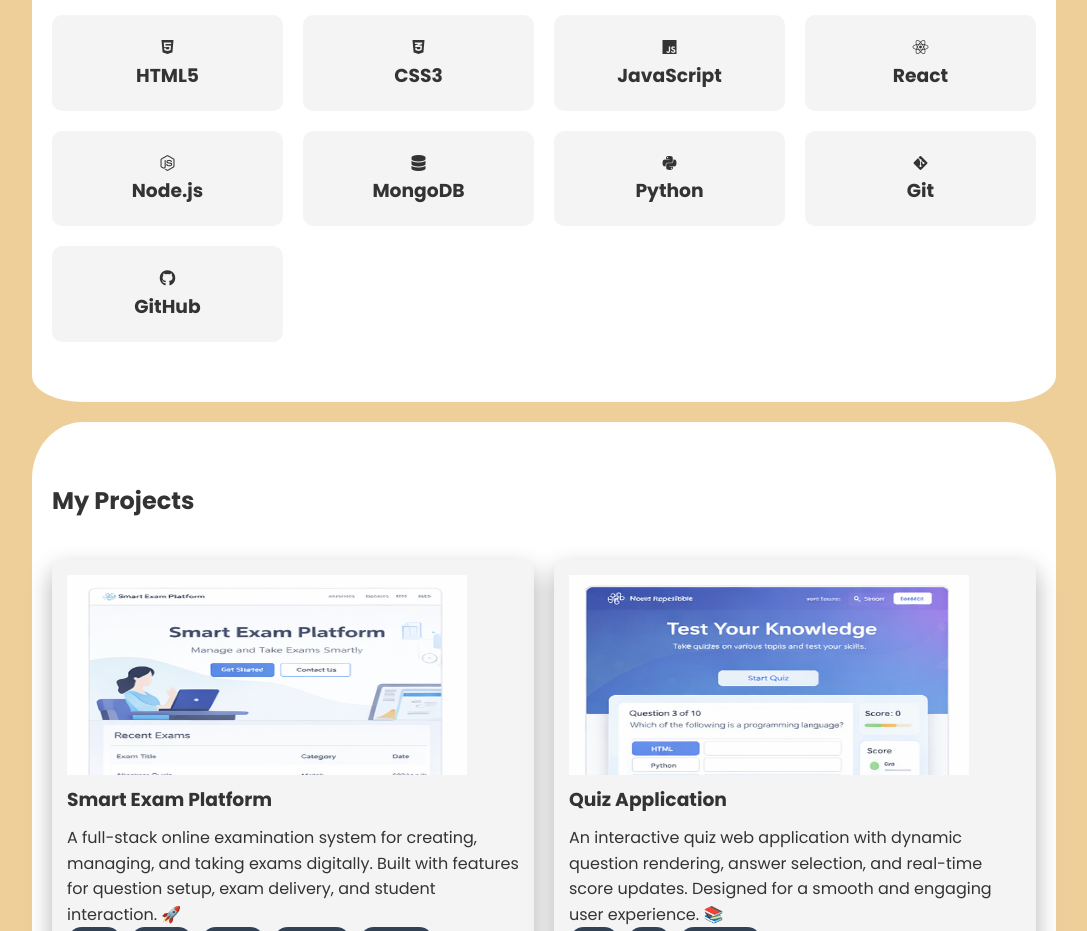
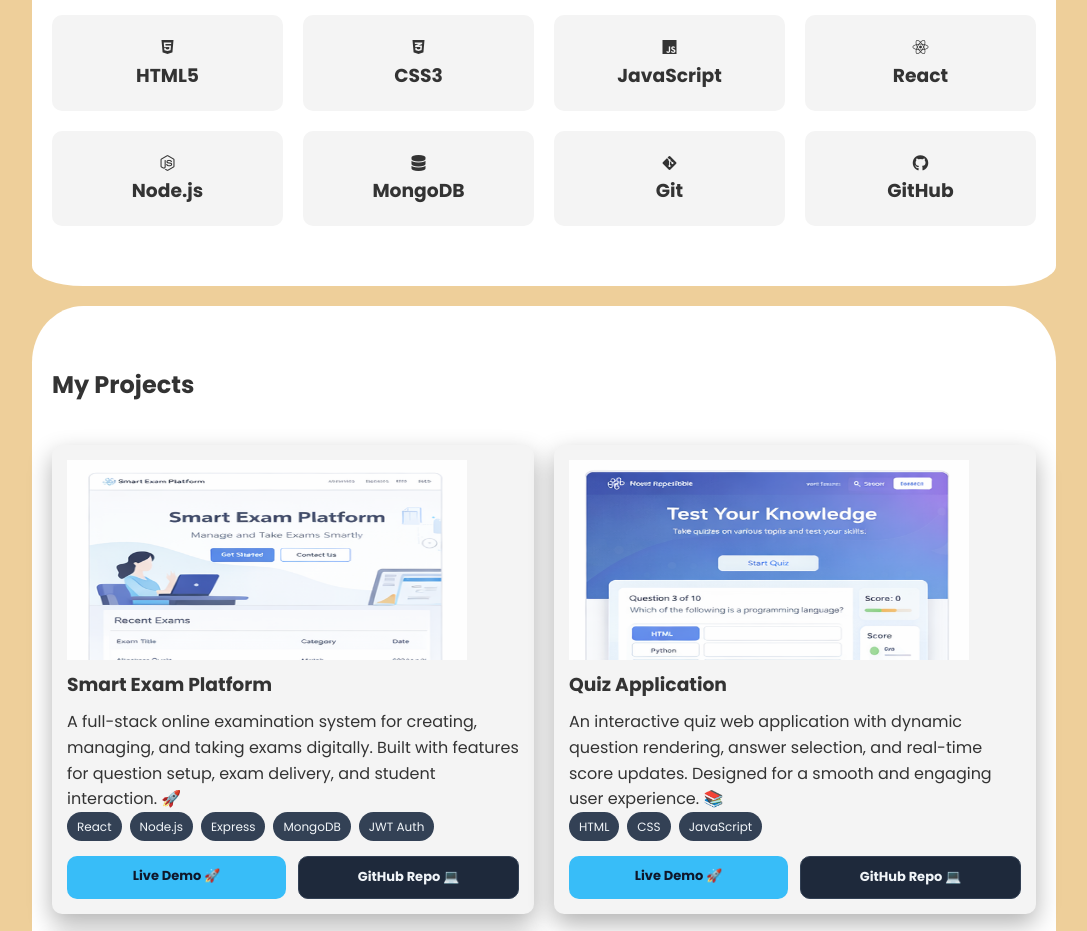
Before and after one commit to Templeraph/Raphael-Igbokwe-portfolio, a plain HTML site: page index.html in a window 1280 px wide. Shown: the part 1460-2391 px from the top of the page, without its empty margins (96-1183 px from the left). Drawn offline with Linux system fonts and the light colour scheme.

Commit message:
portfolio

```diff
--- a/index.html
+++ b/index.html
@@ -11,6 +11,7 @@
     <link
         href="https://fonts.googleapis.com/css2?family=Poppins:wght@400;600;700&family=Roboto:wght@400;500&display=swap"
         rel="stylesheet">
+        <link rel="shortcut icon" href="./image/svg (2).svg" type="image/x-icon">
 </head>
 
 <body>
@@ -117,10 +118,7 @@
                 <h3>MongoDB</h3>
             </div>
 
-            <div class="skill-card">
-                <i class="fa-brands fa-python"></i>
-                <h3>Python</h3>
-            </div>
+
 
             <div class="skill-card">
                 <i class="fa-brands fa-git-alt"></i>
```
Also changed, not shown: image/svg (2).svg (added).
